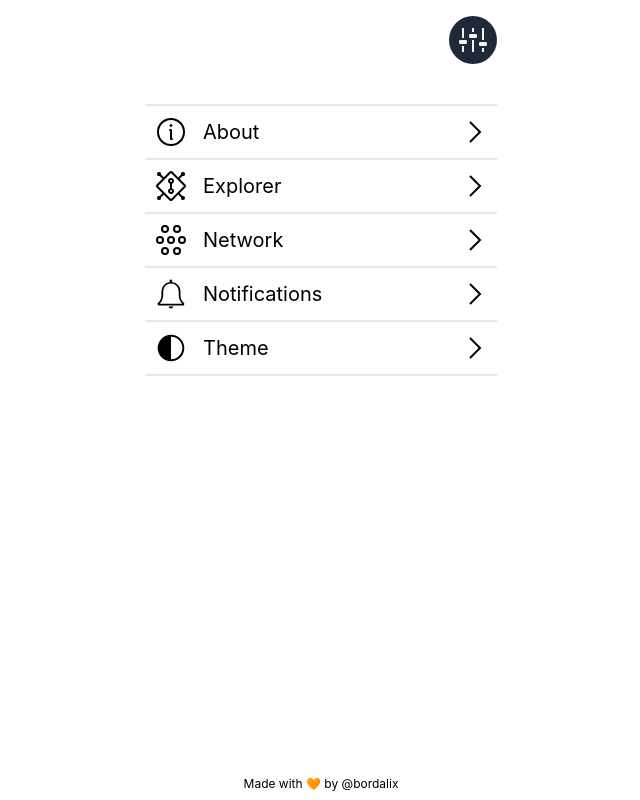
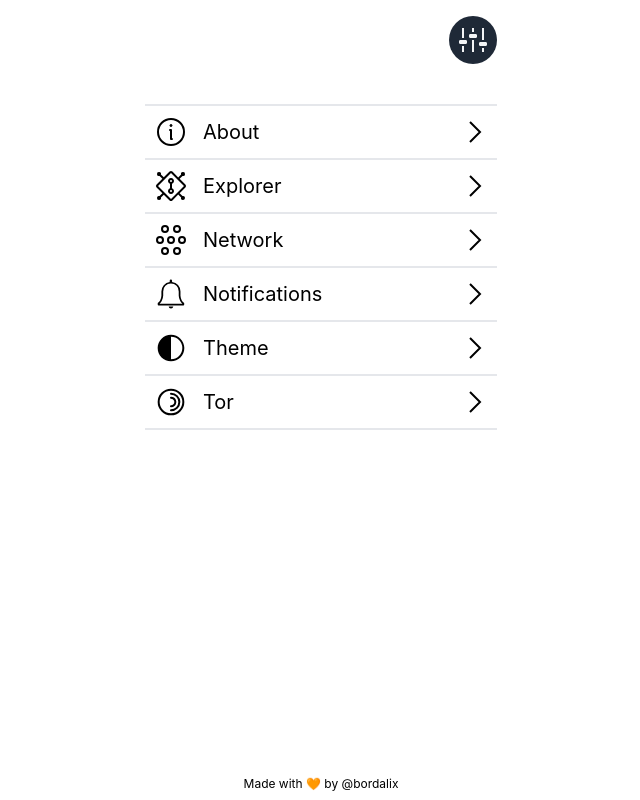
Before and after one commit to bordalix/helm-wallet, a React (Create React App) app: page / in a window 1280 px wide. Both pictures are taken after a click on the button 792 px from the left and 40 px from the top of the page. Shown: the whole page, without its empty margins (319-959 px from the left). Built offline with nearby package versions, Linux system fonts and the light colour scheme; no server answers; what bip32, slip77, ws-electrumx-client would draw is missing.

Commit message:
add Tor settings

```diff
--- /dev/null
+++ b/src/icons/Tor.tsx
@@ -0,0 +1,20 @@
+export default function TorIcon() {
+  return (
+    <svg className='w-8 h-8' viewBox='0 0 192 192' xmlns='http://www.w3.org/2000/svg' fill='none'>
+      <path
+        stroke='#000000'
+        strokeLinecap='round'
+        strokeLinejoin='round'
+        strokeWidth='12'
+        d='M96 170c40.869 0 74-33.131 74-74 0-40.87-33.131-74-74-74-40.87 0-74 33.13-74 74 0 40.869 33.13 74 74 74Z'
+      />
+      <path stroke='#000000' strokeLinecap='round' strokeWidth='12' d='M96 46a50 50 0 1 1 0 100' />
+      <path
+        stroke='#000000'
+        strokeLinecap='round'
+        strokeWidth='12'
+        d='M96 70a26.003 26.003 0 0 1 24.021 16.05 26.012 26.012 0 0 1 0 19.9 26.023 26.023 0 0 1-5.636 8.435A26.015 26.015 0 0 1 96 122'
+      />
+    </svg>
+  )
+}
--- a/src/screens/Settings/Index.tsx
+++ b/src/screens/Settings/Index.tsx
@@ -24,6 +24,8 @@ import InfoIcon from '../../icons/Info'
 import About from './About'
 import DarkThemeIcon from '../../icons/DarkTheme'
 import Theme from './Theme'
+import Tor from './Tor'
+import TorIcon from '../../icons/Tor'
 
 enum Options {
   Menu = 'menu',
@@ -37,6 +39,7 @@ enum Options {
   Reload = 'reload',
   Reset = 'reset',
   Theme = 'theme',
+  Tor = 'tor',
 }
 
 interface Option {
@@ -92,6 +95,10 @@ export default function Settings() {
       icon: <DarkThemeIcon />,
       option: Options.Theme,
     },
+    {
+      icon: <TorIcon />,
+      option: Options.Tor,
+    },
   ]
 
   const validOptions = (): Option[] => {
@@ -133,6 +140,7 @@ export default function Settings() {
         {option === Options.Reload && <Reload />}
         {option === Options.Reset && <Reset backup={() => setOption(Options.Backup)} />}
         {option === Options.Theme && <Theme />}
+        {option === Options.Tor && <Tor />}
       </div>
       <Footer />
     </OuterContainer>
--- /dev/null
+++ b/src/screens/Settings/Tor.tsx
@@ -0,0 +1,28 @@
+import { useContext } from 'react'
+import Button from '../../components/Button'
+import ButtonsOnBottom from '../../components/ButtonsOnBottom'
+import Title from '../../components/Title'
+import { ConfigContext } from '../../providers/config'
+import Container from '../../components/Container'
+import Content from '../../components/Content'
+
+export default function Tor() {
+  const { toggleShowConfig } = useContext(ConfigContext)
+
+  return (
+    <Container>
+      <Content>
+        <Title text='Tor' subtext='Go fully anonymous' />
+        <p>
+          To use Tor, open this site on the{' '}
+          <a href='https://www.torproject.org/' className='pointer-cursor underline'>
+            Tor Browser
+          </a>
+        </p>
+      </Content>
+      <ButtonsOnBottom>
+        <Button onClick={toggleShowConfig} label='Back to wallet' secondary />
+      </ButtonsOnBottom>
+    </Container>
+  )
+}
```
